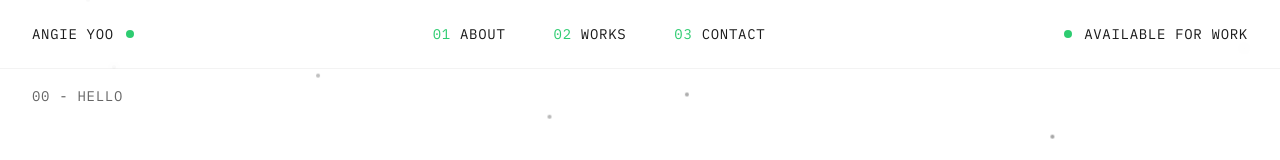
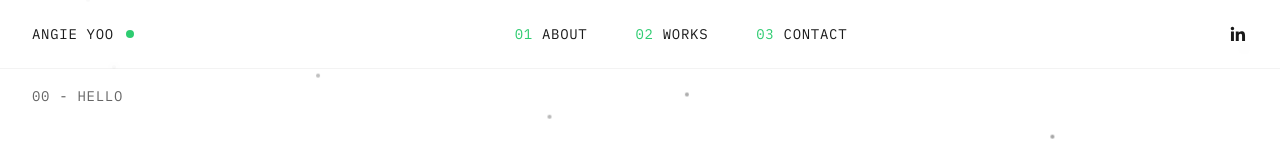
Before and after one commit to angieyoo/portfolio, a Next.js app: page / in a window 1280 px wide. Shown: the top 160 px of the page. Built offline with nearby package versions, Linux system fonts and the light colour scheme.

Commit message:
Update page.tsx

```diff
--- a/app/page.tsx
+++ b/app/page.tsx
@@ -108,10 +108,17 @@
               <span className="text-accent">03</span> CONTACT
             </a>
           </div>
-          <div className="flex items-center gap-3">
-            <span className="w-2 h-2 rounded-full bg-accent"></span>
-            <span className="text-sm font-body tracking-wider text-text">AVAILABLE FOR WORK</span>
-          </div>
+          <a
+            href="https://www.linkedin.com/in/yooangie/"
+            target="_blank"
+            rel="noopener noreferrer"
+            className="flex items-center gap-3 hover:opacity-70 transition-opacity text-text"
+            aria-label="LinkedIn"
+          >
+            <svg xmlns="http://www.w3.org/2000/svg" width="20" height="20" viewBox="0 0 24 24" fill="currentColor">
+              <path d="M20.447 20.452h-3.554v-5.569c0-1.328-.027-3.037-1.852-3.037-1.853 0-2.136 1.445-2.136 2.939v5.667H9.351V9h3.414v1.561h.046c.477-.9 1.637-1.85 3.37-1.85 3.601 0 4.267 2.37 4.267 5.455v6.286zM5.337 7.433c-1.144 0-2.063-.926-2.063-2.065 0-1.138.92-2.063 2.063-2.063 1.14 0 2.064.925 2.064 2.063 0 1.139-.925 2.065-2.064 2.065zm1.782 13.019H3.555V9h3.564v11.452z"/>
+            </svg>
+          </a>
         </div>
       </motion.nav>
 
@@ -363,7 +370,7 @@
       <footer className="relative py-12 px-8 border-t border-text/10">
         <div className="max-w-7xl mx-auto flex justify-between items-center text-sm font-body text-muted">
           <p>© 2026 Portfolio</p>
-          <p>Built with Claude, Github & Vercel</p>
+          <p>Built with Claude, Cursor & Vercel</p>
         </div>
       </footer>
     </main>
```
